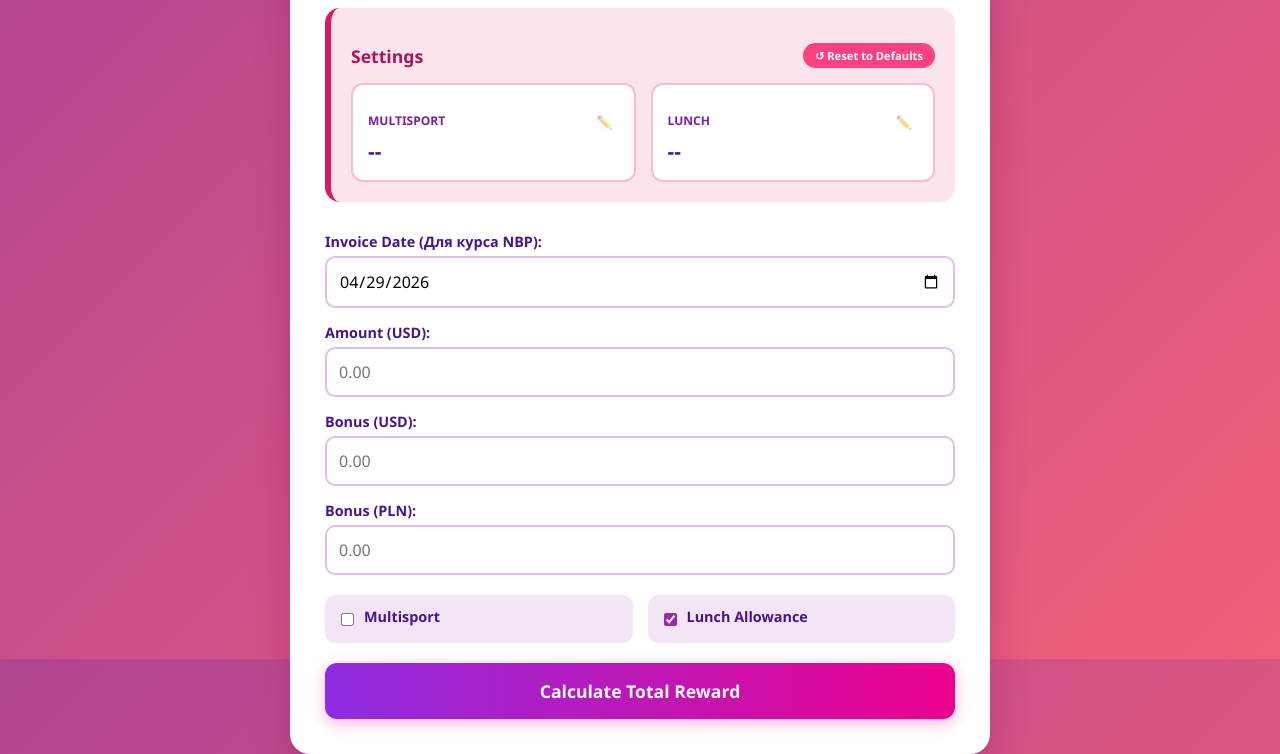
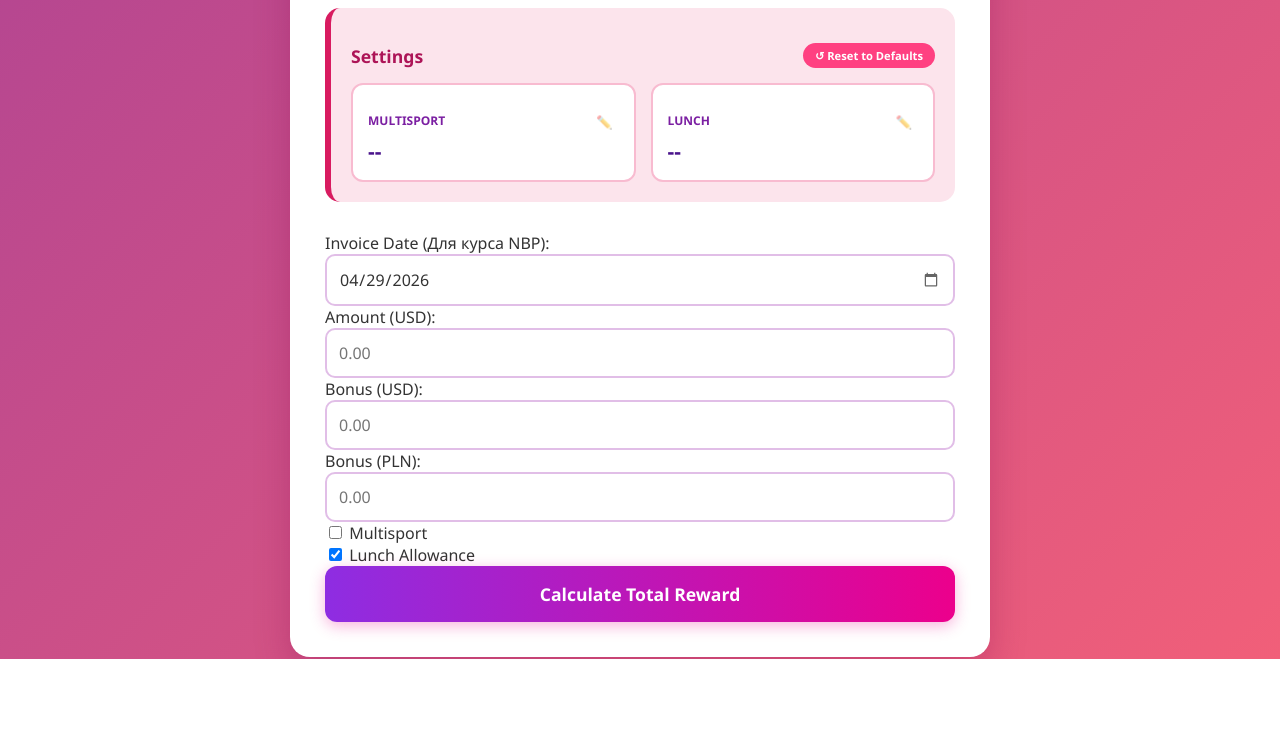
Before and after one commit to MarinaKhristosova/B2B, a plain HTML site: page index.html in a window 1280 px wide. Shown: the part 141-895 px from the top of the page. After the commit the page ends 800 px from the top, so only its background shows below. Drawn offline with Linux system fonts and the light colour scheme.

Commit message:
Update style.css

```diff
--- a/style.css
+++ b/style.css
@@ -61,13 +61,27 @@ h1 { text-align: center; margin-bottom: 30px; color: #880e4f; font-weight: 700;
 
 .reset-btn { background: #ff4081; color: white; border: none; padding: 5px 12px; border-radius: 20px; cursor: pointer; font-size: 0.7rem; font-weight: 600; }
 
-.input-group { margin-bottom: 15px; }
-label { display: block; font-weight: 600; margin-bottom: 5px; color: #4a148c; font-size: 0.9rem; }
-input[type="number"], input[type="date"] { width: 100%; padding: 12px; border: 2px solid #e1bee7; border-radius: 10px; font-size: 1rem; }
+input[type="number"], input[type="date"] {
+    width: 100%;
+    padding: 12px;
+    border: 2px solid #e1bee7;
+    border-radius: 10px;
+    font-size: 1rem;
+    color: #333;
+    background-color: #fff;
+    cursor: pointer; /* Добавили курсор, чтобы было понятно, что можно кликать */
+}
 
-.checkbox-container { display: flex; gap: 15px; margin: 20px 0; }
-.checkbox-group { flex: 1; background: #f3e5f5; padding: 12px; border-radius: 10px; display: flex; align-items: center; cursor: pointer; }
-input[type="checkbox"] { margin-right: 10px; accent-color: #9c27b0; }
+/* Делаем иконку календарика внутри поля более удобной для клика */
+input[type="date"]::-webkit-calendar-picker-indicator {
+    cursor: pointer;
+    opacity: 0.6;
+    transition: 0.2s;
+}
+
+input[type="date"]::-webkit-calendar-picker-indicator:hover {
+    opacity: 1;
+}
 
 #calculate-btn {
     width: 100%;
```
